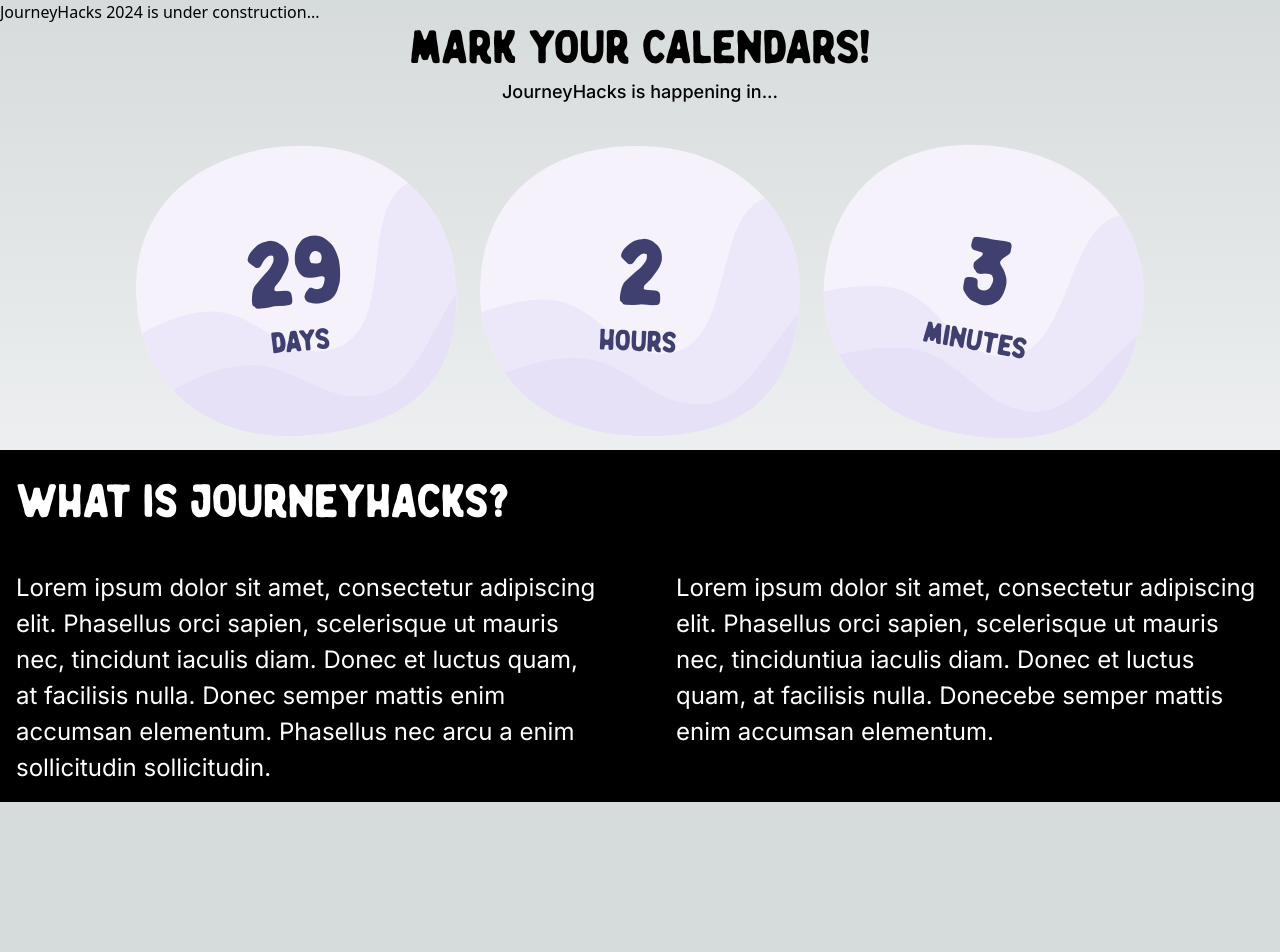
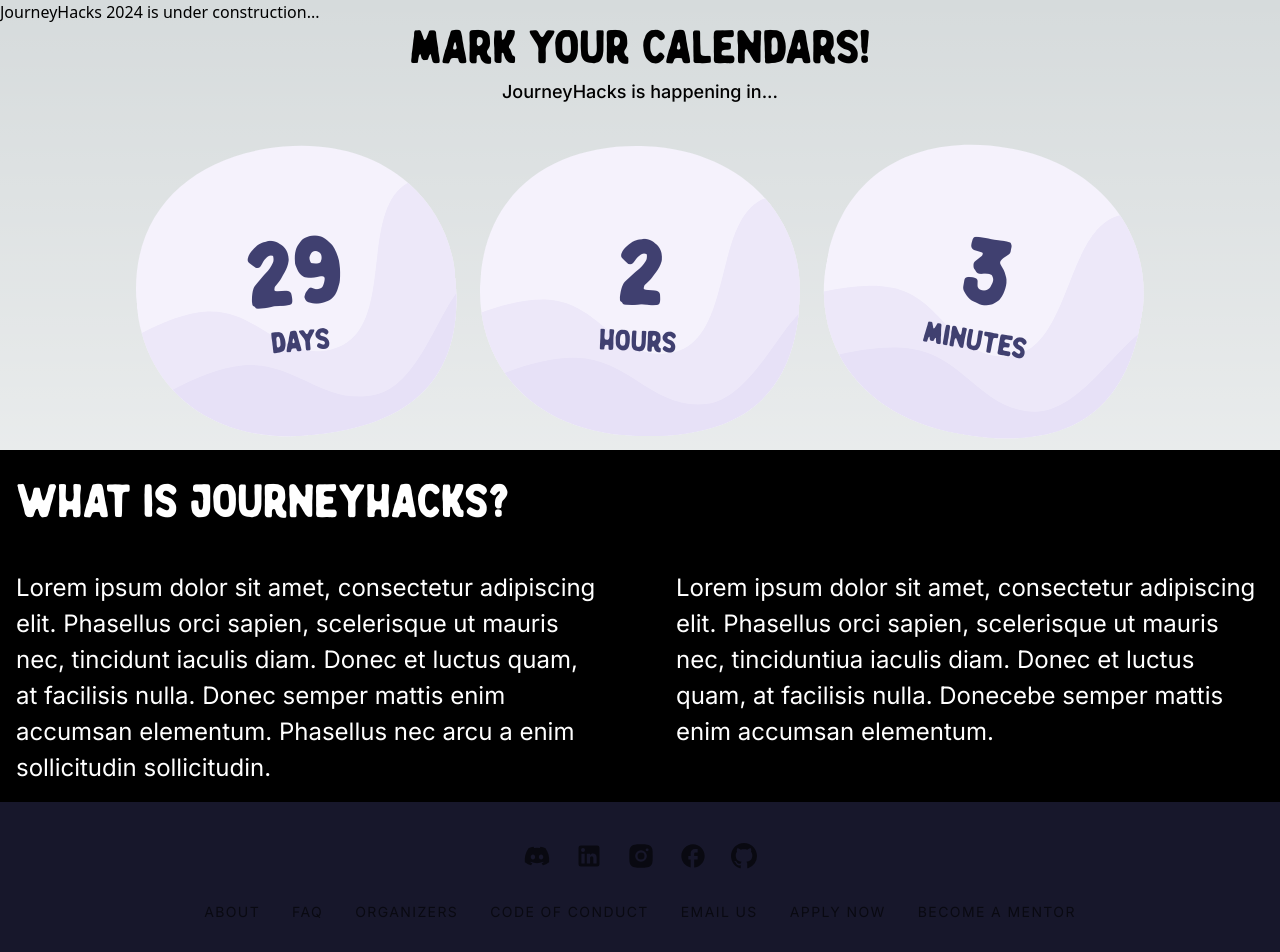
Before and after one commit to sfusurge/journeyhacks_website, a Next.js app: page / in a window 1280 px wide. Shown: the top 952 px of the page. Before the commit the page ends 802 px from the top, so only its background shows below. Built offline with nearby package versions, Linux system fonts and the light colour scheme.

Commit message:
Created footer

```diff
--- a/src/app/globals.css
+++ b/src/app/globals.css
@@ -28,6 +28,14 @@
 
 
 @layer components {
+  #footer-links a {
+    @apply hover:underline hover:decoration-wavy opacity-60 hover:opacity-90 focus:opacity-90 transition-all text-sm uppercase tracking-widest;
+  }
+
+  #footer-social-links a {
+    @apply opacity-60 hover:opacity-90 hover:scale-110 focus:scale-110 focus:opacity-90 transition-all;
+  }
+
   .countdown-snowball {
     @apply bg-[url('/countdown/snowball.svg')] bg-no-repeat bg-center max-w-[14rem] max-h-[14rem] lg:max-w-[20rem] lg:max-h-[20rem] bg-contain flex flex-col items-center justify-center w-full h-auto aspect-square text-[#404070];
   }
--- a/src/app/page.tsx
+++ b/src/app/page.tsx
@@ -2,6 +2,7 @@
 import Header from "../components/Header/Header";
 import General_info from "@/components/General_info/General_info";
 import CountdownClock from "@/components/CountdownClock/CountdownClock";
+import Footer from "@/components/Footer/Footer";
 
 export default function Home() {
   return (
@@ -25,6 +26,7 @@
       <p>JourneyHacks 2024 is under construction...</p>
       <CountdownClock></CountdownClock>
       <General_info></General_info>
+      <Footer></Footer>
     </main>
   );
 }
--- /dev/null
+++ b/src/components/Footer/Footer.tsx
@@ -0,0 +1,91 @@
+export default function Footer() {
+  return (
+    <footer className="bg-[#17172B] px-6 py-10 lg:p-8 lg:py-10 flex flex-col items-center gap-12 lg:gap-8">
+      <nav
+        aria-label="Social media links"
+        id="footer-social-links"
+        className="flex flex-row gap-4 lg:gap-6 items-center flex-wrap justify-center"
+      >
+        <a href="" aria-label="Discord">
+          <svg
+            xmlns="http://www.w3.org/2000/svg"
+            width="28"
+            height="28"
+            viewBox="0 0 24 24"
+          >
+            <path
+              fill="currentColor"
+              d="M19.27 5.33C17.94 4.71 16.5 4.26 15 4a.09.09 0 0 0-.07.03c-.18.33-.39.76-.53 1.09a16.09 16.09 0 0 0-4.8 0c-.14-.34-.35-.76-.54-1.09c-.01-.02-.04-.03-.07-.03c-1.5.26-2.93.71-4.27 1.33c-.01 0-.02.01-.03.02c-2.72 4.07-3.47 8.03-3.1 11.95c0 .02.01.04.03.05c1.8 1.32 3.53 2.12 5.24 2.65c.03.01.06 0 .07-.02c.4-.55.76-1.13 1.07-1.74c.02-.04 0-.08-.04-.09c-.57-.22-1.11-.48-1.64-.78c-.04-.02-.04-.08-.01-.11c.11-.08.22-.17.33-.25c.02-.02.05-.02.07-.01c3.44 1.57 7.15 1.57 10.55 0c.02-.01.05-.01.07.01c.11.09.22.17.33.26c.04.03.04.09-.01.11c-.52.31-1.07.56-1.64.78c-.04.01-.05.06-.04.09c.32.61.68 1.19 1.07 1.74c.03.01.06.02.09.01c1.72-.53 3.45-1.33 5.25-2.65c.02-.01.03-.03.03-.05c.44-4.53-.73-8.46-3.1-11.95c-.01-.01-.02-.02-.04-.02M8.52 14.91c-1.03 0-1.89-.95-1.89-2.12s.84-2.12 1.89-2.12c1.06 0 1.9.96 1.89 2.12c0 1.17-.84 2.12-1.89 2.12m6.97 0c-1.03 0-1.89-.95-1.89-2.12s.84-2.12 1.89-2.12c1.06 0 1.9.96 1.89 2.12c0 1.17-.83 2.12-1.89 2.12"
+            />
+          </svg>
+        </a>
+        <a href="" aria-label="LinkedIn">
+          <svg
+            xmlns="http://www.w3.org/2000/svg"
+            width="28"
+            height="28"
+            viewBox="0 0 24 24"
+          >
+            <path
+              fill="currentColor"
+              d="M19 3a2 2 0 0 1 2 2v14a2 2 0 0 1-2 2H5a2 2 0 0 1-2-2V5a2 2 0 0 1 2-2zm-.5 15.5v-5.3a3.26 3.26 0 0 0-3.26-3.26c-.85 0-1.84.52-2.32 1.3v-1.11h-2.79v8.37h2.79v-4.93c0-.77.62-1.4 1.39-1.4a1.4 1.4 0 0 1 1.4 1.4v4.93zM6.88 8.56a1.68 1.68 0 0 0 1.68-1.68c0-.93-.75-1.69-1.68-1.69a1.69 1.69 0 0 0-1.69 1.69c0 .93.76 1.68 1.69 1.68m1.39 9.94v-8.37H5.5v8.37z"
+            />
+          </svg>
+        </a>
+        <a href="" aria-label="Instagram">
+          <svg
+            xmlns="http://www.w3.org/2000/svg"
+            width="28"
+            height="28"
+            viewBox="0 0 24 24"
+          >
+            <path
+              fill="currentColor"
+              d="M13.028 2c1.125.003 1.696.009 2.189.023l.194.007c.224.008.445.018.712.03c1.064.05 1.79.218 2.427.465c.66.254 1.216.598 1.772 1.153a4.908 4.908 0 0 1 1.153 1.772c.247.637.415 1.363.465 2.428c.012.266.022.487.03.712l.006.194c.015.492.021 1.063.023 2.188l.001.746v1.31a78.831 78.831 0 0 1-.023 2.188l-.006.194c-.008.225-.018.446-.03.712c-.05 1.065-.22 1.79-.466 2.428a4.883 4.883 0 0 1-1.153 1.772a4.915 4.915 0 0 1-1.772 1.153c-.637.247-1.363.415-2.427.465a72.11 72.11 0 0 1-.712.03l-.194.006c-.493.014-1.064.021-2.189.023l-.746.001h-1.309a78.43 78.43 0 0 1-2.189-.023l-.194-.006a63.036 63.036 0 0 1-.712-.031c-1.064-.05-1.79-.218-2.428-.465a4.889 4.889 0 0 1-1.771-1.153a4.904 4.904 0 0 1-1.154-1.772c-.247-.637-.415-1.363-.465-2.428a74.1 74.1 0 0 1-.03-.712l-.005-.194A79.047 79.047 0 0 1 2 13.028v-2.056a78.82 78.82 0 0 1 .022-2.188l.007-.194c.008-.225.018-.446.03-.712c.05-1.065.218-1.79.465-2.428A4.88 4.88 0 0 1 3.68 3.678a4.897 4.897 0 0 1 1.77-1.153c.638-.247 1.363-.415 2.428-.465c.266-.012.488-.022.712-.03l.194-.006a79 79 0 0 1 2.188-.023zM12 7a5 5 0 1 0 0 10a5 5 0 0 0 0-10m0 2a3 3 0 1 1 .001 6a3 3 0 0 1 0-6m5.25-3.5a1.25 1.25 0 0 0 0 2.5a1.25 1.25 0 0 0 0-2.5"
+            />
+          </svg>
+        </a>
+        <a href="" aria-label="Facebook">
+          <svg
+            xmlns="http://www.w3.org/2000/svg"
+            width="28"
+            height="28"
+            viewBox="0 0 24 24"
+          >
+            <path
+              fill="currentColor"
+              d="M22 12c0-5.52-4.48-10-10-10S2 6.48 2 12c0 4.84 3.44 8.87 8 9.8V15H8v-3h2V9.5C10 7.57 11.57 6 13.5 6H16v3h-2c-.55 0-1 .45-1 1v2h3v3h-3v6.95c5.05-.5 9-4.76 9-9.95"
+            />
+          </svg>
+        </a>
+        <a href="" aria-label="GitHub">
+          <svg
+            xmlns="http://www.w3.org/2000/svg"
+            width="26"
+            height="26"
+            viewBox="0 0 16 16"
+          >
+            <path
+              fill="currentColor"
+              d="M8 0C3.58 0 0 3.58 0 8c0 3.54 2.29 6.53 5.47 7.59c.4.07.55-.17.55-.38c0-.19-.01-.82-.01-1.49c-2.01.37-2.53-.49-2.69-.94c-.09-.23-.48-.94-.82-1.13c-.28-.15-.68-.52-.01-.53c.63-.01 1.08.58 1.23.82c.72 1.21 1.87.87 2.33.66c.07-.52.28-.87.51-1.07c-1.78-.2-3.64-.89-3.64-3.95c0-.87.31-1.59.82-2.15c-.08-.2-.36-1.02.08-2.12c0 0 .67-.21 2.2.82c.64-.18 1.32-.27 2-.27c.68 0 1.36.09 2 .27c1.53-1.04 2.2-.82 2.2-.82c.44 1.1.16 1.92.08 2.12c.51.56.82 1.27.82 2.15c0 3.07-1.87 3.75-3.65 3.95c.29.25.54.73.54 1.48c0 1.07-.01 1.93-.01 2.2c0 .21.15.46.55.38A8.012 8.012 0 0 0 16 8c0-4.42-3.58-8-8-8"
+            />
+          </svg>
+        </a>
+      </nav>
+
+      <nav
+        aria-label="Footer links"
+        className="flex flex-col gap-4 lg:flex-row lg:gap-8 font-inter text-center"
+        id="footer-links"
+      >
+        <a href="">About</a>
+        <a href="">FAQ</a>
+        <a href="">Organizers</a>
+        <a href="">Code of Conduct</a>
+        <a href="">Email Us</a>
+        <a href="">Apply Now</a>
+        <a href="">Become a Mentor</a>
+      </nav>
+    </footer>
+  );
+}
```
